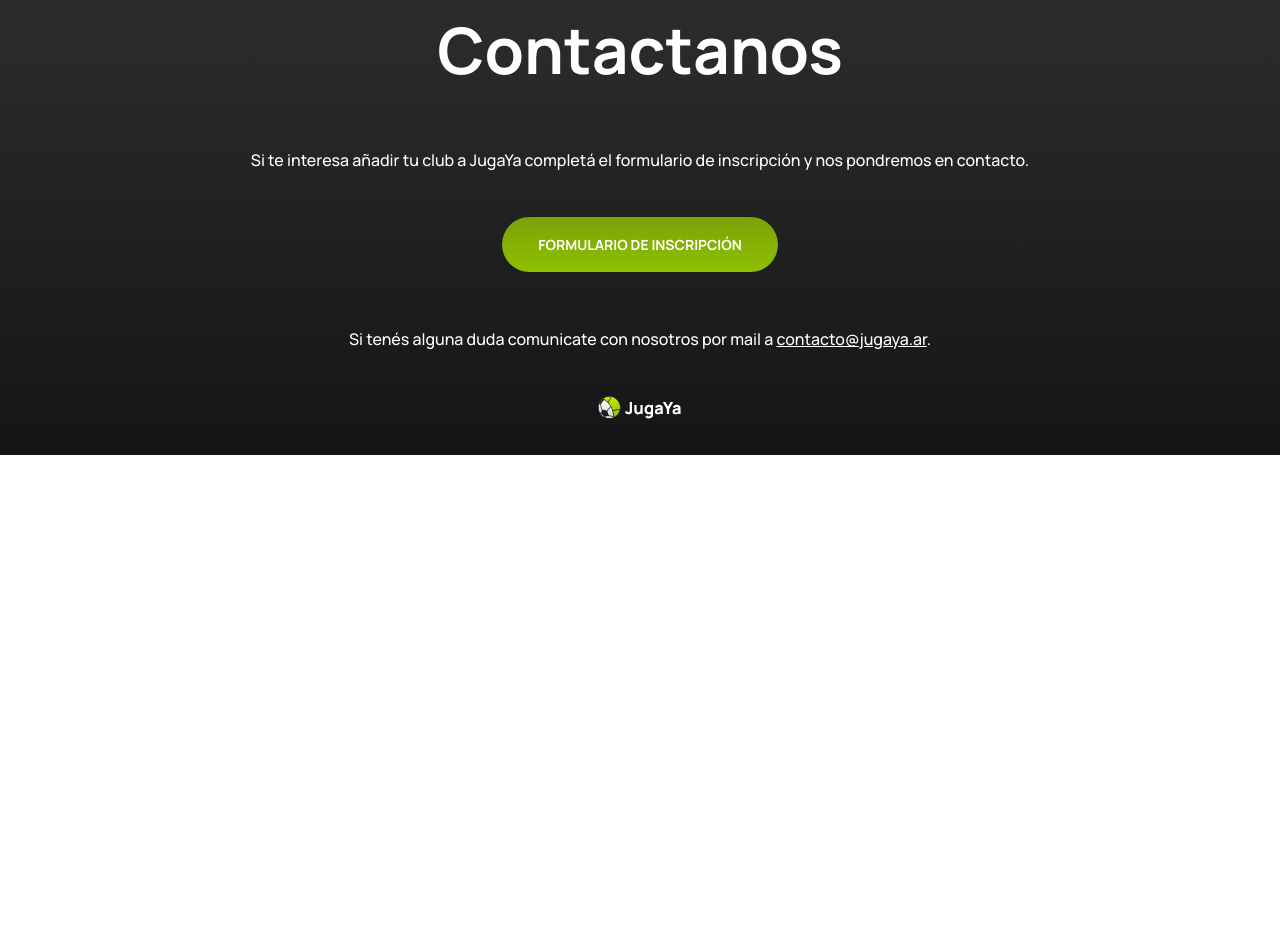
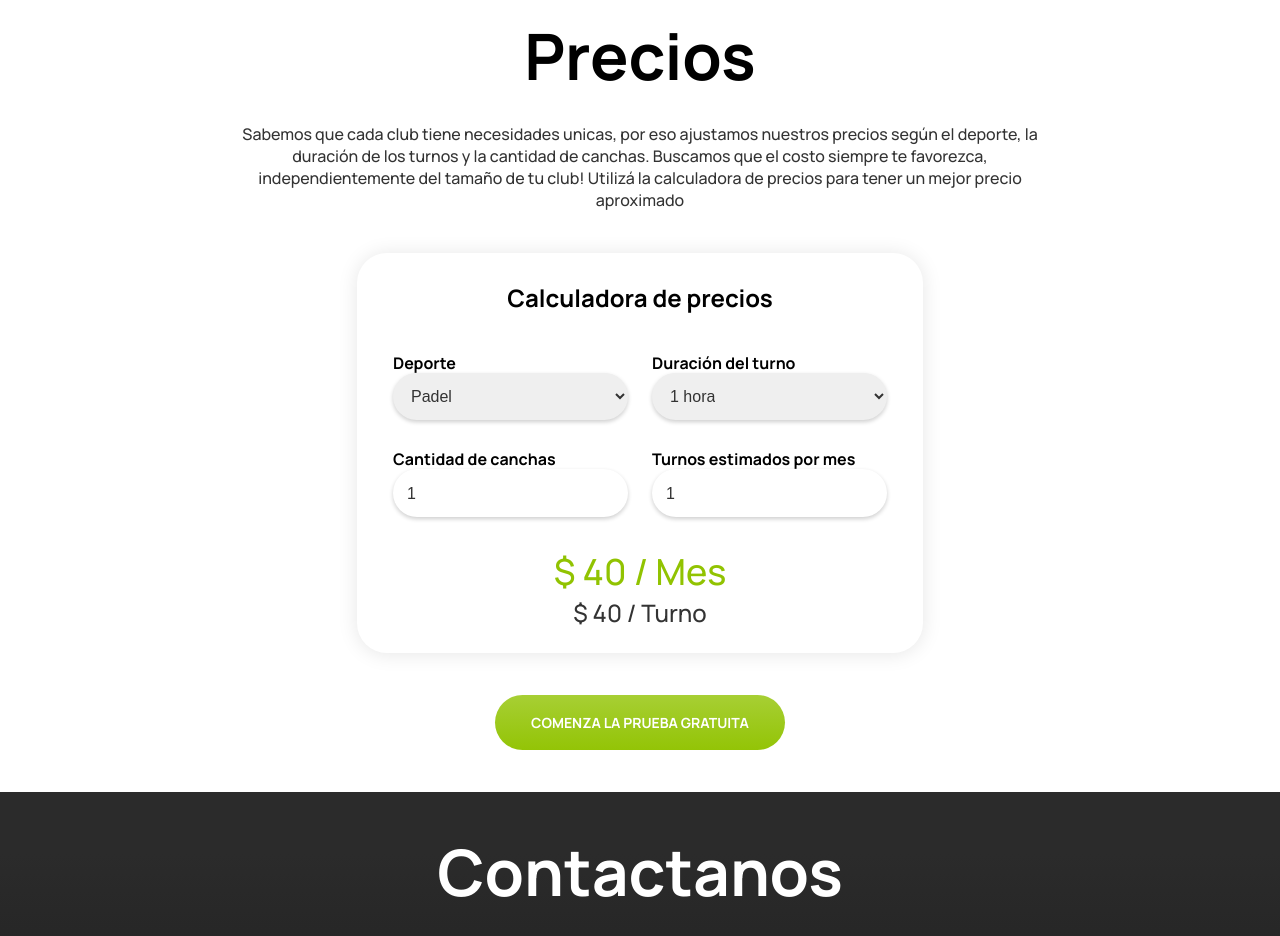
Before and after one commit to loops-ar/jugaya-landing, a React (Create React App) app: page / in a window 1280 px wide. Shown: the part 1720-2656 px from the top of the page. Before the commit the page ends 2175 px from the top, so only its background shows below. Built offline with nearby package versions, Linux system fonts and the light colour scheme.

Commit message:
section precios

```diff
--- a/src/App.tsx
+++ b/src/App.tsx
@@ -2,12 +2,14 @@
 import ContactSection from "./components/ContactSection/ContactSection";
 import FeaturesSection from "./components/FeaturesSection/FeaturesSection";
 import MainSection from "./components/MainSection/MainSection";
+import PriceSection from "./components/PriceSection/PriceSection";
 
 function App() {
   return (
     <>
       <MainSection></MainSection>
       <FeaturesSection></FeaturesSection>
+      <PriceSection></PriceSection>
       <ContactSection></ContactSection>
     </>
   );
--- a/src/components/Calculator/Calculator.tsx
+++ b/src/components/Calculator/Calculator.tsx
@@ -83,7 +83,6 @@
 
   const calcularPrecioXTurno = (deporte: string): number | undefined => {
     const parsedCanchas = parseInt(canchas);
-    const parsedTurnos = parseInt(turnos);
 
     if (parsedCanchas >= 1 && parsedCanchas <= 3) {
       if (duracion === "1 hora") {
--- /dev/null
+++ b/src/components/PriceSection/PriceSection.styles.ts
@@ -0,0 +1,24 @@
+import { styled } from "../../theme/theme";
+
+export const StyledPriceSection = styled("div", {
+  display: "flex",
+  flexDirection: "column",
+  alignItems: "center",
+  margin: "42px 0",
+});
+
+export const StyledPriceSectionText = styled("div", {
+  display: "flex",
+  flexDirection: "column",
+  alignItems: "center",
+  maxWidth: "800px",
+  textAlign: "center",
+  gap: "24px",
+});
+
+export const StyledPriceSectionCalculatorContainer = styled("div", {
+  display: "flex",
+  flexDirection: "column",
+  alignItems: "center",
+  margin: "42px 0",
+});
--- /dev/null
+++ b/src/components/PriceSection/PriceSection.tsx
@@ -0,0 +1,33 @@
+import React from "react";
+import {
+  StyledPriceSection,
+  StyledPriceSectionCalculatorContainer,
+  StyledPriceSectionText,
+} from "./PriceSection.styles";
+import Title from "../Title/Title";
+import Description from "../Description/Description";
+import Calculator from "../Calculator/Calculator";
+import Button from "../Button/Button";
+
+const PriceSection = () => {
+  return (
+    <StyledPriceSection>
+      <StyledPriceSectionText>
+        <Title>Precios</Title>
+        <Description size="small">
+          Sabemos que cada club tiene necesidades unicas, por eso ajustamos
+          nuestros precios según el deporte, la duración de los turnos y la
+          cantidad de canchas. Buscamos que el costo siempre te favorezca,
+          independientemente del tamaño de tu club! Utilizá la calculadora de
+          precios para tener un mejor precio aproximado
+        </Description>
+      </StyledPriceSectionText>
+      <StyledPriceSectionCalculatorContainer>
+        <Calculator></Calculator>
+      </StyledPriceSectionCalculatorContainer>
+      <Button onClick={() => console.log("click")}>COMENZA LA PRUEBA GRATUITA</Button>
+    </StyledPriceSection>
+  );
+};
+
+export default PriceSection;
```
